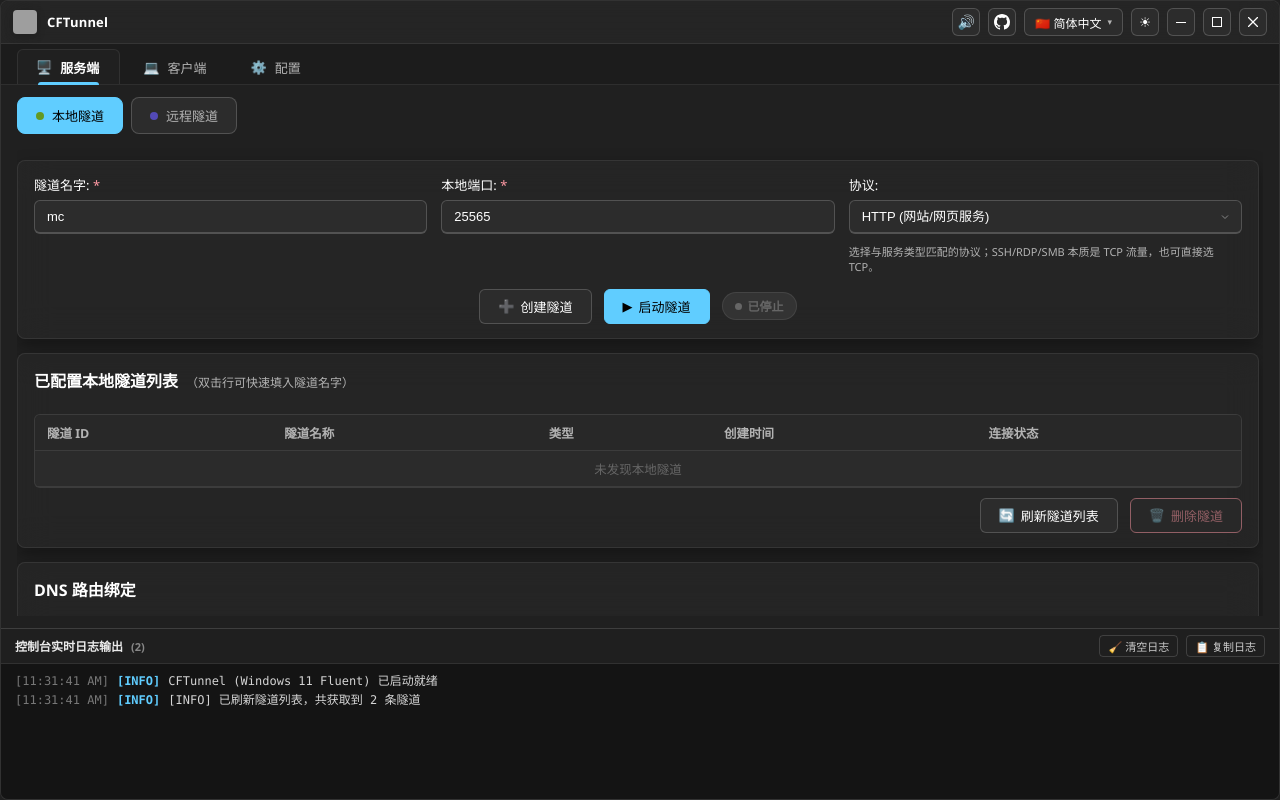
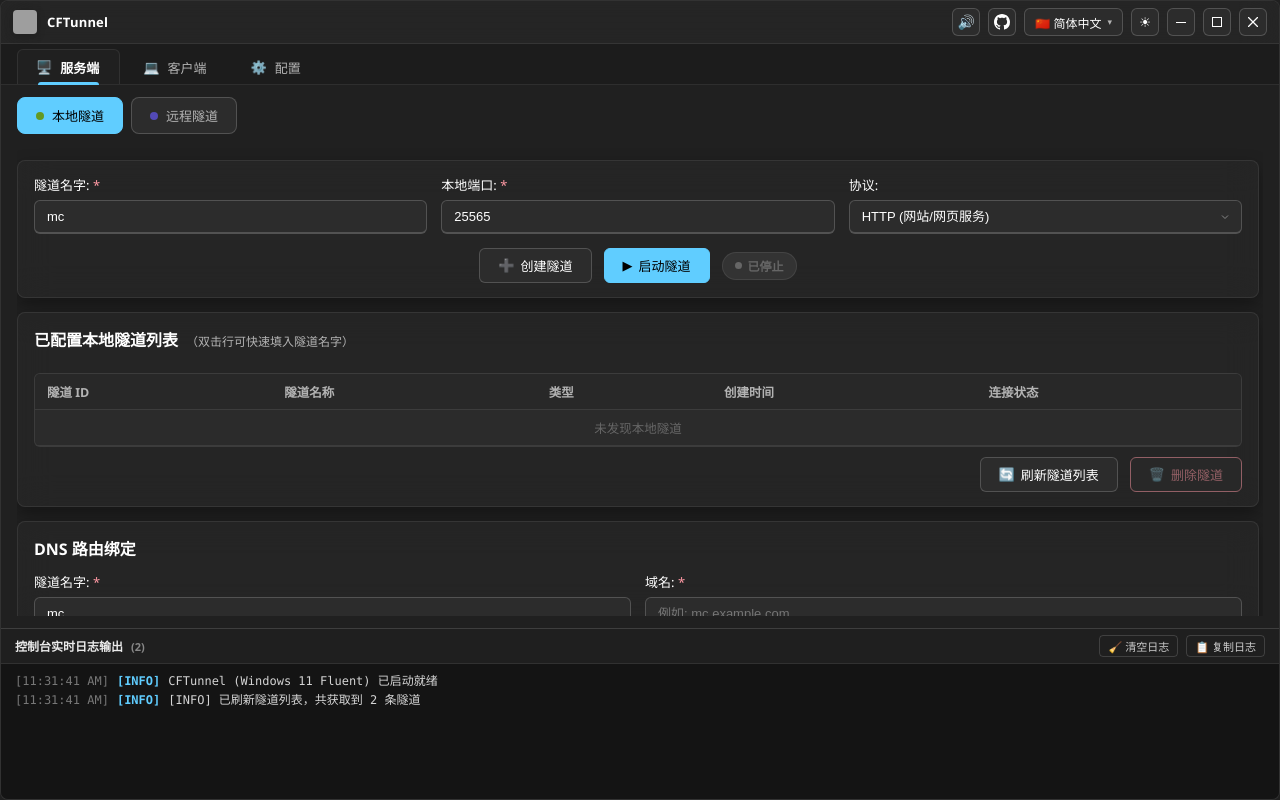
Before and after one commit to bayueqi/ZQ-CFTunnel, a Vue app: page / in a window 1280 px wide. Built offline with nearby package versions, Linux system fonts and the light colour scheme; grey boxes are pictures that could not be loaded.

Commit message:
fix: 删除多余的协议提示文案 (SSH/RDP/SMB 本质是 TCP)

```diff
--- a/src/App.vue
+++ b/src/App.vue
@@ -247,7 +247,6 @@
                     <option value="hello_world">{{ t.server_tab.protocol_hello_world }}</option>
                   </select>
                 </div>
-                <div class="field-hint">{{ t.server_tab.protocol_hint }}</div>
               </div>
             </div>
 
--- a/src/locales/en_US.json
+++ b/src/locales/en_US.json
@@ -22,7 +22,6 @@
     "protocol_unix": "UNIX (Unix socket, Linux/macOS only)",
     "protocol_unix_tls": "UNIX+TLS (Unix socket over TLS)",
     "protocol_hello_world": "Hello World (built-in test server)",
-    "protocol_hint": "Pick the protocol matching your service; SSH/RDP/SMB are TCP traffic, so TCP also works.",
     "unix_socket_label": "Unix Socket Path:",
     "unix_socket_placeholder": "e.g. /tmp/myapp.sock",
     "btn_create": "Create Tunnel",
--- a/src/locales/es_ES.json
+++ b/src/locales/es_ES.json
@@ -22,7 +22,6 @@
     "protocol_unix": "UNIX (socket Unix, solo Linux/macOS)",
     "protocol_unix_tls": "UNIX+TLS (socket Unix sobre TLS)",
     "protocol_hello_world": "Hello World (servidor de prueba integrado)",
-    "protocol_hint": "Elige el protocolo que coincida con tu servicio; SSH/RDP/SMB son tráfico TCP, por lo que TCP también funciona.",
     "unix_socket_label": "Ruta del socket Unix:",
     "unix_socket_placeholder": "ej: /tmp/myapp.sock",
     "btn_create": "Crear Túnel",
--- a/src/locales/ja_JP.json
+++ b/src/locales/ja_JP.json
@@ -22,7 +22,6 @@
     "protocol_unix": "UNIX (Unixソケット、Linux/macOSのみ)",
     "protocol_unix_tls": "UNIX+TLS (Unixソケット + TLS)",
     "protocol_hello_world": "Hello World (内蔵テストサーバー)",
-    "protocol_hint": "サービスに合ったプロトコルを選択してください。SSH/RDP/SMBはTCPトラフィックなので、TCPでも動作します。",
     "unix_socket_label": "Unixソケットパス:",
     "unix_socket_placeholder": "例: /tmp/myapp.sock",
     "btn_create": "トンネル作成",
--- a/src/locales/pt_BR.json
+++ b/src/locales/pt_BR.json
@@ -22,7 +22,6 @@
     "protocol_unix": "UNIX (socket Unix, somente Linux/macOS)",
     "protocol_unix_tls": "UNIX+TLS (socket Unix sobre TLS)",
     "protocol_hello_world": "Hello World (servidor de teste integrado)",
-    "protocol_hint": "Escolha o protocolo que corresponde ao seu serviço; SSH/RDP/SMB são tráfego TCP, então TCP também funciona.",
     "unix_socket_label": "Caminho do socket Unix:",
     "unix_socket_placeholder": "ex: /tmp/myapp.sock",
     "btn_create": "Criar Túnel",
--- a/src/locales/zh_CN.json
+++ b/src/locales/zh_CN.json
@@ -22,7 +22,6 @@
     "protocol_unix": "UNIX (Unix 套接字，仅 Linux/macOS)",
     "protocol_unix_tls": "UNIX+TLS (Unix 套接字 + TLS)",
     "protocol_hello_world": "Hello World (内置测试服务器)",
-    "protocol_hint": "选择与服务类型匹配的协议；SSH/RDP/SMB 本质是 TCP 流量，也可直接选 TCP。",
     "unix_socket_label": "Unix 套接字路径:",
     "unix_socket_placeholder": "例如: /tmp/myapp.sock",
     "btn_create": "创建隧道",
--- a/src/locales/zh_TW.json
+++ b/src/locales/zh_TW.json
@@ -22,7 +22,6 @@
     "protocol_unix": "UNIX (Unix 套接字，僅 Linux/macOS)",
     "protocol_unix_tls": "UNIX+TLS (Unix 套接字 + TLS)",
     "protocol_hello_world": "Hello World (內建測試伺服器)",
-    "protocol_hint": "選擇與服務類型相符的協定；SSH/RDP/SMB 本質是 TCP 流量，也可直接選 TCP。",
     "unix_socket_label": "Unix 套接字路徑:",
     "unix_socket_placeholder": "例如: /tmp/myapp.sock",
     "btn_create": "建立隧道",
--- a/src/types.ts
+++ b/src/types.ts
@@ -40,7 +40,6 @@
     protocol_unix: string;
     protocol_unix_tls: string;
     protocol_hello_world: string;
-    protocol_hint: string;
     unix_socket_label: string;
     unix_socket_placeholder: string;
     btn_create: string;
```
